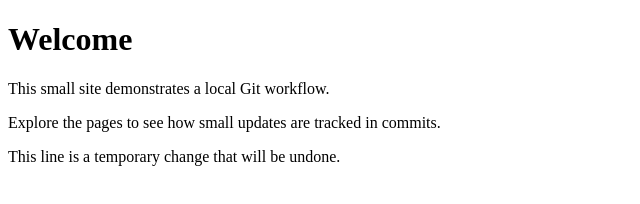
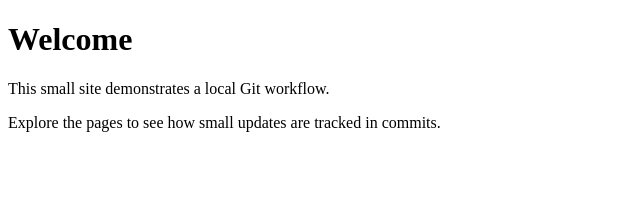
Before and after one commit to dhruvb2028/git-workflow-login-tests-2026, a plain HTML site: page index.html in a window 1280 px wide. Shown: the whole page, without its empty margins (0-640 px from the left). Drawn offline with Linux system fonts and the light colour scheme.

Commit message:
Revert "Add temporary home page line"
This reverts commit 0db41374e5593306809462f4f0a3fde58e9ad03d.

```diff
--- a/index.html
+++ b/index.html
@@ -9,6 +9,5 @@
   <h1>Welcome</h1>
   <p>This small site demonstrates a local Git workflow.</p>
   <p>Explore the pages to see how small updates are tracked in commits.</p>
-  <p>This line is a temporary change that will be undone.</p>
 </body>
 </html>
```
